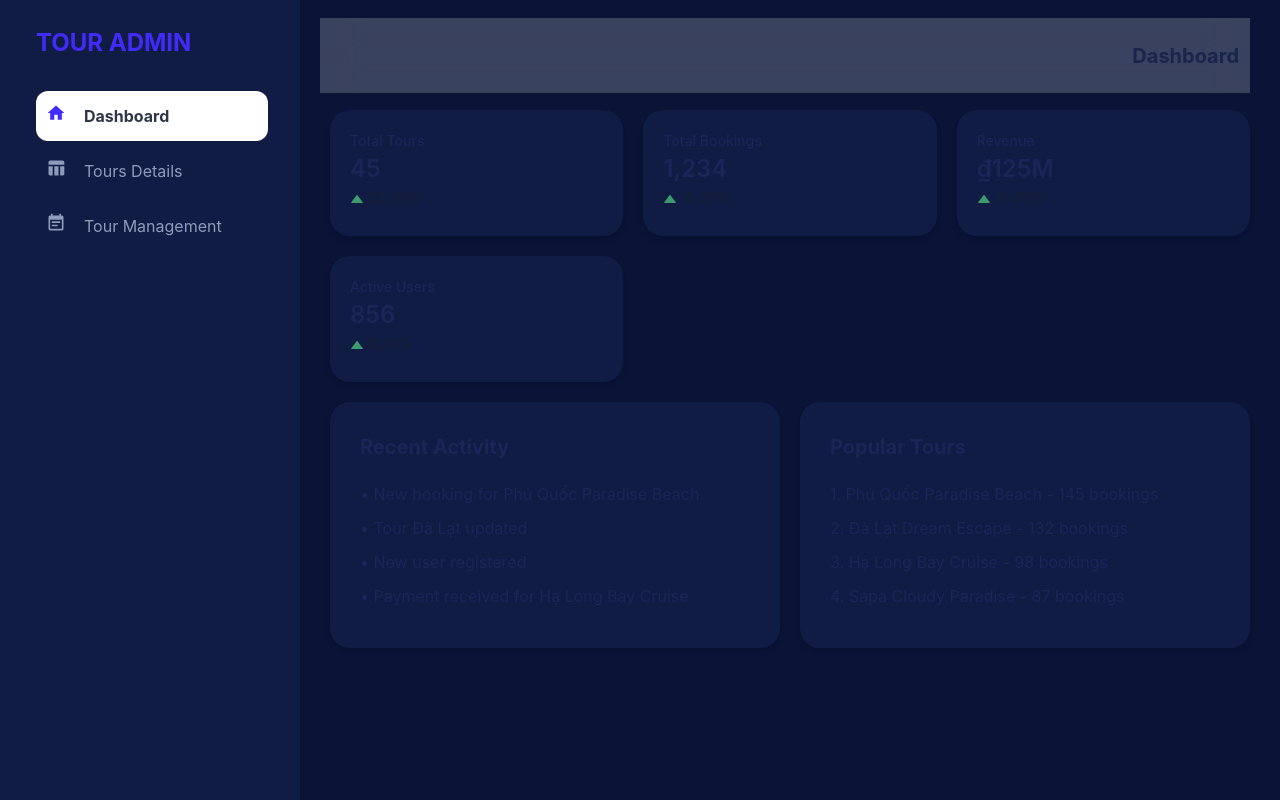
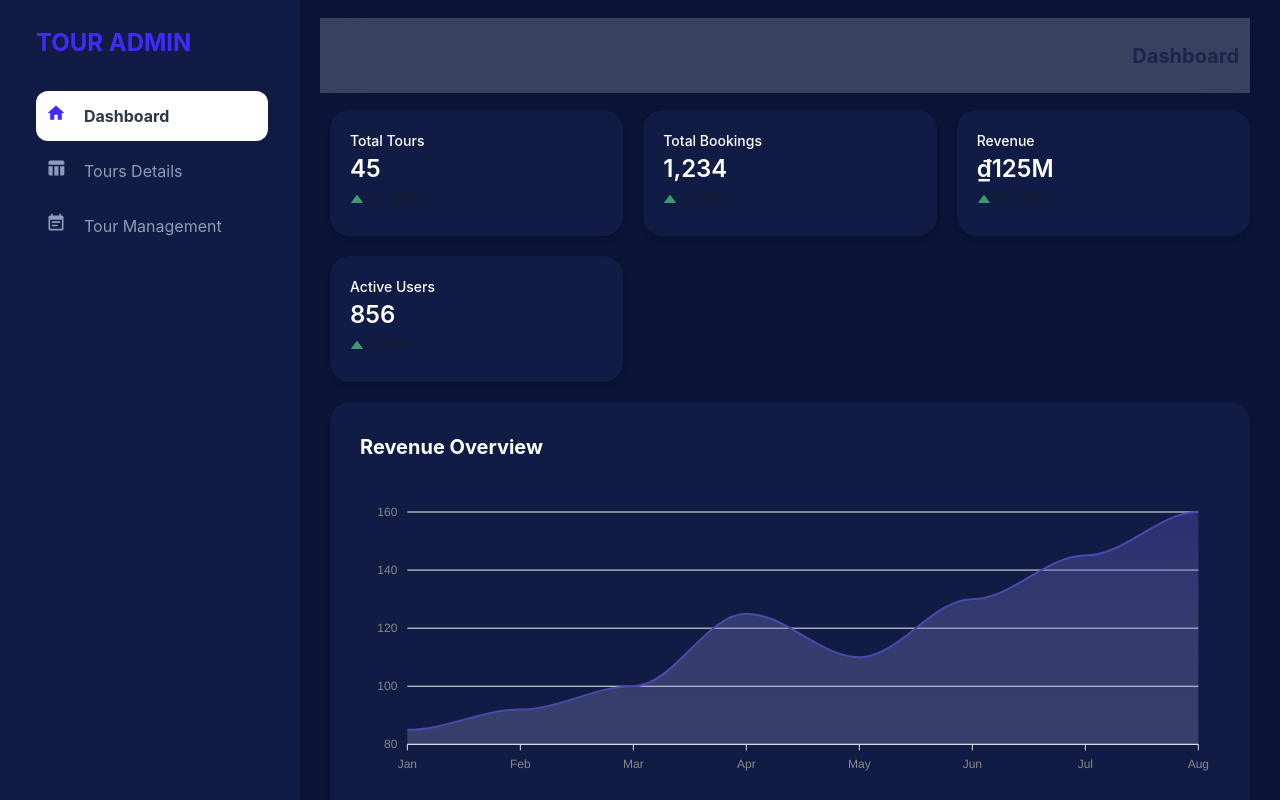
Before and after one commit to Lamlam44/frontend_tour, a React (Create React App) app: page /admin/dashboard in a window 1280 px wide. Shown: the top 800 px of the page. Built offline with nearby package versions, Linux system fonts and the light colour scheme.

Commit message:
bo sung adminboard

```diff
--- a/package.json
+++ b/package.json
@@ -4,7 +4,7 @@
   "private": true,
   "dependencies": {
     "@chakra-ui/icons": "^2.2.4",
-    "@chakra-ui/react": "^2.8.2",
+    "@chakra-ui/react": "^2.10.9",
     "@emotion/react": "^11.14.0",
     "@emotion/styled": "^11.14.1",
     "@mui/material": "^7.3.4",
--- a/src/Admin/views/dashboard/MainDashboard.js
+++ b/src/Admin/views/dashboard/MainDashboard.js
@@ -10,12 +10,44 @@ import {
     useColorModeValue,
 } from "@chakra-ui/react";
 import Card from "../../components/card/Card";
+import ReactApexChart from "react-apexcharts";
 import React from "react";
 
 export default function MainDashboard() {
     const brandColor = useColorModeValue("brand.500", "white");
     const boxBg = useColorModeValue("secondaryGray.300", "whiteAlpha.100");
-    const textColor = useColorModeValue("secondaryGray.900", "white");
+    const textColor = "white";
+    // Ngay trong MainDashboard component
+    const chartOptions = {
+    chart: {
+        type: "area",
+        toolbar: { show: false },
+        zoom: { enabled: false },
+    },
+    dataLabels: { enabled: false },
+    stroke: { curve: "smooth", width: 2 },
+    colors: ["#4b49ac"],
+    xaxis: {
+        categories: ["Jan", "Feb", "Mar", "Apr", "May", "Jun", "Jul", "Aug"],
+        labels: { style: { colors: "#888", fontSize: "12px" } },
+    },
+    yaxis: {
+        labels: { style: { colors: "#888", fontSize: "12px" } },
+    },
+    grid: { borderColor: "#f1f1f1" },
+    tooltip: {
+        y: {
+        formatter: (val) => `₫${val}M`,
+        },
+    },
+    };
+
+    const chartSeries = [
+    {
+        name: "Revenue",
+        data: [85, 92, 100, 125, 110, 130, 145, 160],
+    },
+    ];
 
     return (
         <Box pt={{ base: "130px", md: "80px", xl: "80px" }}>
@@ -67,6 +99,17 @@ export default function MainDashboard() {
                     </Stat>
                 </Card>
             </SimpleGrid>
+            <Card p='30px' mb='20px'>
+                <Text fontSize='xl' fontWeight='bold' color={textColor} mb='20px'>
+                    Revenue Overview
+                </Text>
+                <ReactApexChart
+                    options={chartOptions}
+                    series={chartSeries}
+                    type='area'
+                    height={300}
+                />
+            </Card>
 
             <SimpleGrid columns={{ base: 1, md: 1, xl: 2 }} gap='20px' mb='20px'>
                 <Card p='30px'>
--- a/src/Assets/CSS/ComponentsCSS/Promotions.module.css
+++ b/src/Assets/CSS/ComponentsCSS/Promotions.module.css
@@ -25,3 +25,9 @@
 .content p {
   font-size: 1rem; margin: 0; text-shadow: 1px 1px 3px rgba(0,0,0,0.7);
 }
+/* footer {
+  position: fixed;
+  bottom: 0;
+  left: 0;
+  width: 100%;
+} */
--- a/src/Pages/User/PromotionListPage.js
+++ b/src/Pages/User/PromotionListPage.js
@@ -8,6 +8,9 @@ const mockPromotions = [
   { id: 1, title: 'Giảm 30% tour Đà Nẵng', description: 'Áp dụng cho các booking trong tháng 10.', tourId: 2, img: 'https://via.placeholder.com/400x250?text=Sale+Da+Nang' },
   { id: 2, title: 'Mua 1 tặng 1 vé VinWonders', description: 'Khi đặt tour Phú Quốc trọn gói.', tourId: 1, img: 'https://via.placeholder.com/400x250?text=VinWonders+Promo' },
   { id: 3, title: 'Ưu đãi đặt phòng sớm', description: 'Giảm 20% cho tất cả khách sạn tại Hà Nội.', hotelId: 103, img: 'https://via.placeholder.com/400x250?text=Early+Bird+Hanoi' },
+  { id: 4, title: 'Giảm 30% tour Đà Nẵng', description: 'Áp dụng cho các booking trong tháng 10.', tourId: 2, img: 'https://via.placeholder.com/400x250?text=Sale+Da+Nang' },
+  { id: 5, title: 'Mua 1 tặng 1 vé VinWonders', description: 'Khi đặt tour Phú Quốc trọn gói.', tourId: 1, img: 'https://via.placeholder.com/400x250?text=VinWonders+Promo' },
+  { id: 6, title: 'Ưu đãi đặt phòng sớm', description: 'Giảm 20% cho tất cả khách sạn tại Hà Nội.', hotelId: 103, img: 'https://via.placeholder.com/400x250?text=Early+Bird+Hanoi' },
 ];
 
 function PromotionListPage() {
```
Also changed, not shown: 1 other file (tests, documents, lock files or other folders).
